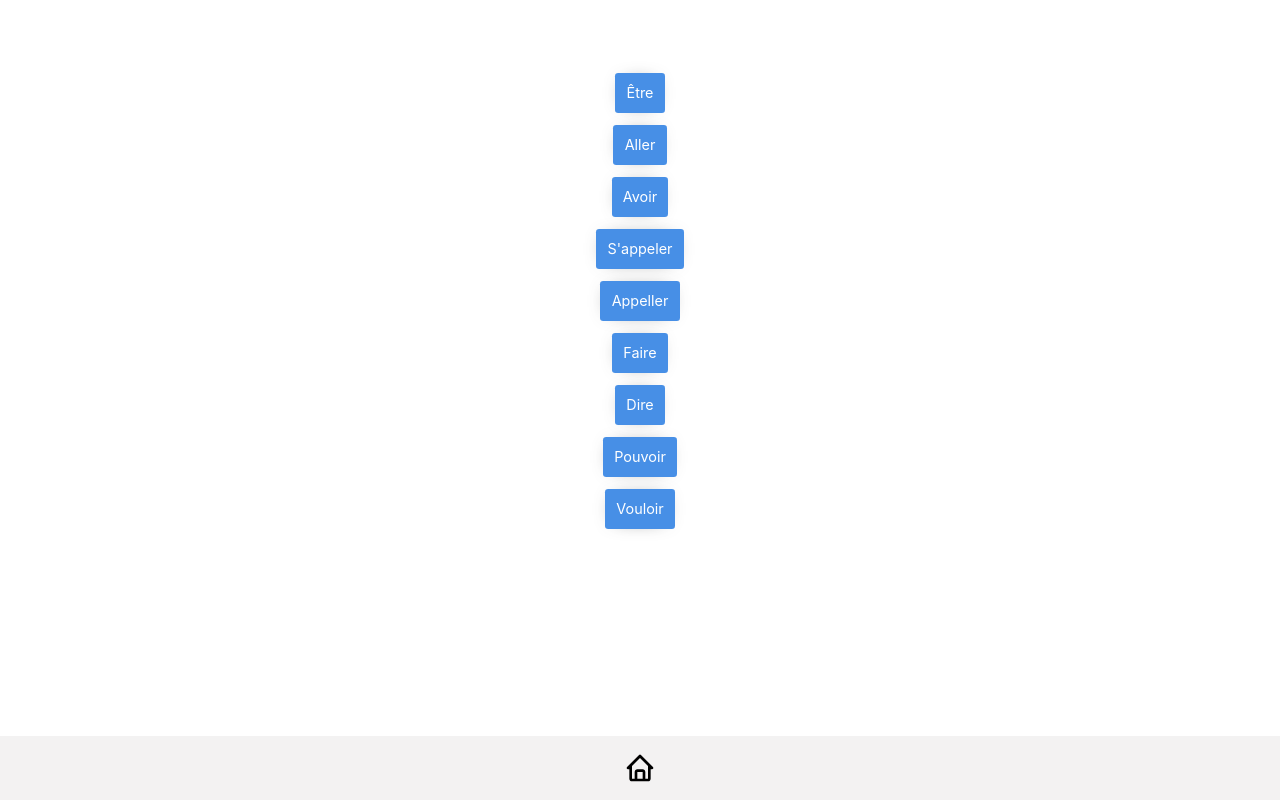
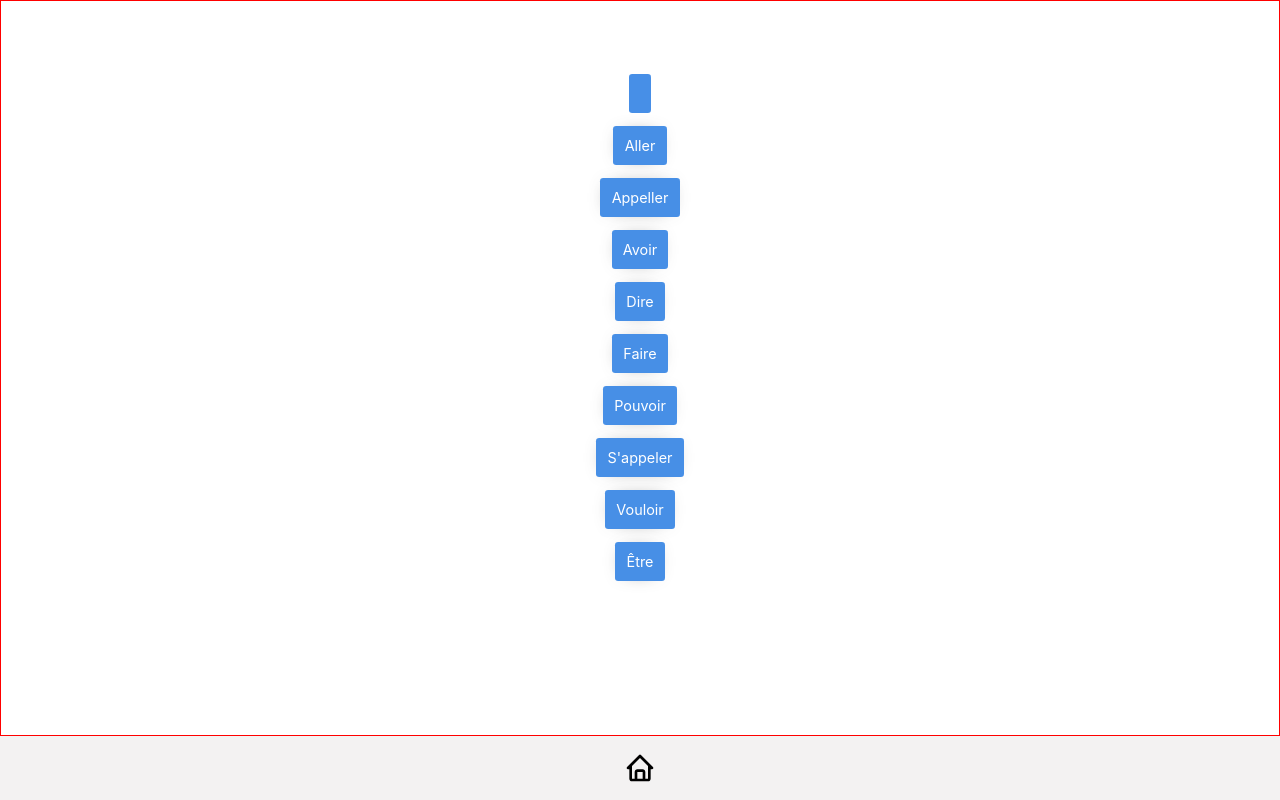
Before and after one commit to yagoalessio88/french-learn-and-practice-app, a React (Create React App) app: page /verbesmenu in a window 1280 px wide. Built offline with nearby package versions, Linux system fonts and the light colour scheme.

Commit message:
sorting verb name and layout correction

```diff
--- a/src/App.css
+++ b/src/App.css
@@ -34,6 +34,7 @@ body {
   overflow-x: hidden;
   background-color: var(--background-main);
   color: var(--typography-1);
+
 }
 /* MAIN APP CONTAINER DIV IN HTML INDEX */
 #root{
@@ -75,16 +76,14 @@ body {
 
 /* GENERAL CLASS FOR MAIN COMPONENTS */
 .app_body{
+  border: 1px solid red;
+  height:calc(100vh - 4rem);
   padding: 1.5rem;
-  height:calc(100vh - 4rem);
+  overflow-y: scroll;
   width: 100%;
 }
-@media screen and (min-width:700px) {
-  .app_body{
-    width: 60%;
-    margin:0 auto;
-  }
-}
+
+
 
 /* -----------------------------  */
 .navbar_list {
--- a/src/components/Verbe.js
+++ b/src/components/Verbe.js
@@ -49,6 +49,7 @@ const Verbe = () => {
 	return (
 		<Wrapper>
 			<article className="app_body main-verbe">
+				<div className="section-container">
 					<h3 className="main-verbe__title">{id}</h3>
 					<div className="main-verbe-ul_parent">
 						<ul className="main-verbe_ul">
@@ -61,7 +62,7 @@ const Verbe = () => {
 											className="text-input"
 											id={index}
 											type="text"
-										autocomplete="off"
+											autoComplete="off"
 										/>
 										{last}
 									</li>
@@ -84,6 +85,7 @@ const Verbe = () => {
 						<Link to={`/verbesmenu`} className="button link">
 							Verbes
 						</Link>
+					</div>
 				</div>
 			</article>
 		</Wrapper>
@@ -131,4 +133,10 @@ const Wrapper = styled.section`
 	.main-verbe_result {
 		margin-top: 2rem;
 	}
+	@media screen and (min-width: 700px) {
+		.section-container {
+			width: 50%;
+			margin: 0 auto;
+		}
+	}
 `;
--- a/src/data/conjugaison-data.js
+++ b/src/data/conjugaison-data.js
@@ -1,4 +1,42 @@
 export const data = [
+	{
+		nombre: "",
+		conjugaison: [
+			{
+				first: "Je",
+				reponse: "a",
+				last: "",
+				voirConjugaison: "Je",
+			},
+			{ first: "Tu", reponse: "", last: "", voirConjugaison: "Tu" },
+			{
+				first: "Il",
+				reponse: "",
+				last: "",
+				voirConjugaison: "Il/Elle",
+			},
+			{ first: "On", reponse: "", last: "", voirConjugaison: "On" },
+			{
+				first: "Nous",
+				reponse: "",
+				last: "",
+				voirConjugaison: "Nous",
+			},
+			{
+				first: "Vous",
+				reponse: "",
+				last: "",
+				voirConjugaison: "Vous",
+			},
+
+			{
+				first: "Ils",
+				reponse: "",
+				last: "",
+				voirConjugaison: "Ils/Elles",
+			},
+		],
+	},
 	{
 		nombre: "Être",
 		conjugaison: [
@@ -43,7 +81,7 @@ export const data = [
 		],
 	},
 	{
-		nombre: "aller",
+		nombre: "Aller",
 		conjugaison: [
 			{
 				first: "Je",
@@ -90,7 +128,7 @@ export const data = [
 		],
 	},
 	{
-		nombre: "avoir",
+		nombre: "Avoir",
 		conjugaison: [
 			{
 				first: "Aujourd'hui j'",
--- a/src/pages/VerbesMenu.js
+++ b/src/pages/VerbesMenu.js
@@ -3,15 +3,20 @@ import { Link } from "react-router-dom";
 import { data } from "../data/conjugaison-data";
 
 const VerbesMenu = () => {
+	const verbs = data.map((item) => {
+		return item.nombre;
+	});
+	verbs.sort();
+
 	return (
 		<Wrapper>
 			<nav className="navbar app_body">
 				<ul className="navbar_list">
-          {data.map((verbo, index) => {
+					{verbs.map((item, index) => {
 						return (
 							<li className="navbar_list_item" key={index}>
-                <Link to={`/verbesmenu/${verbo.nombre}`} className="button">
-                  {verbo.nombre}
+								<Link to={`/verbesmenu/${item}`} className="button">
+									{item}
 								</Link>
 							</li>
 						);
```
Lines whose indentation alone changed are shown as unchanged.
